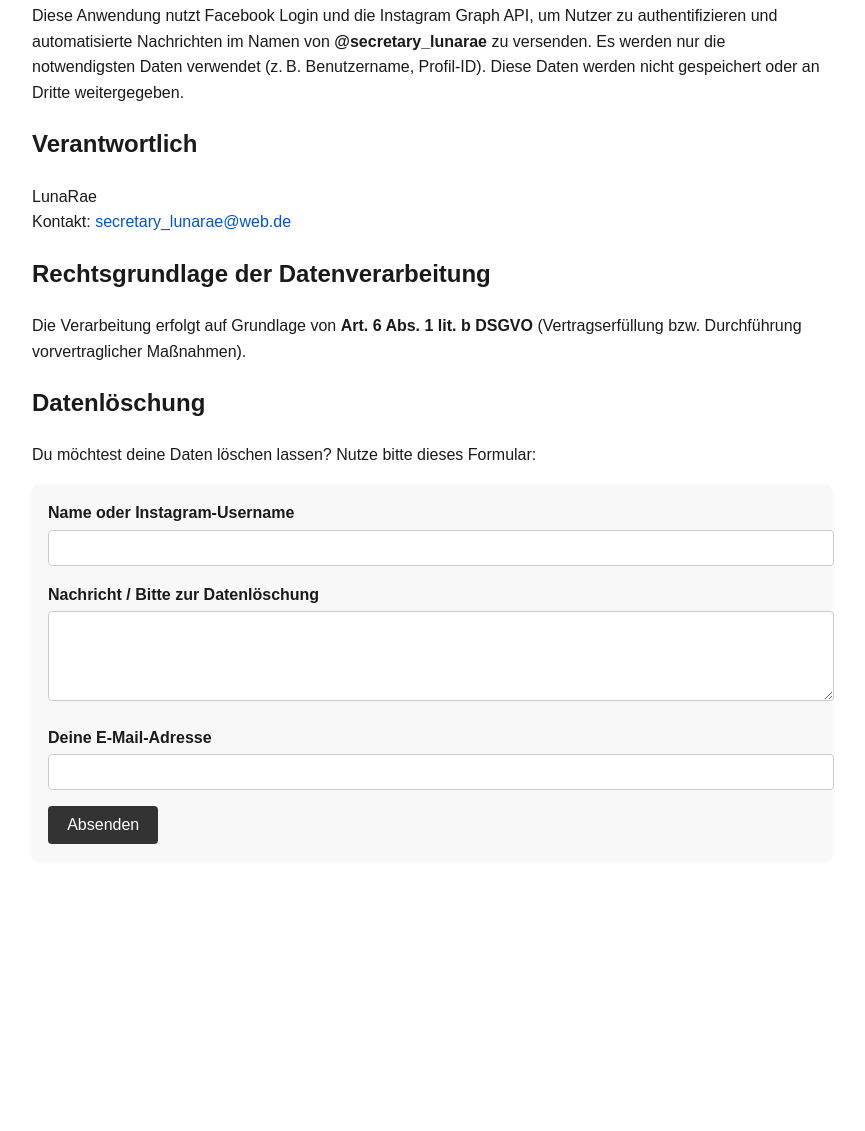
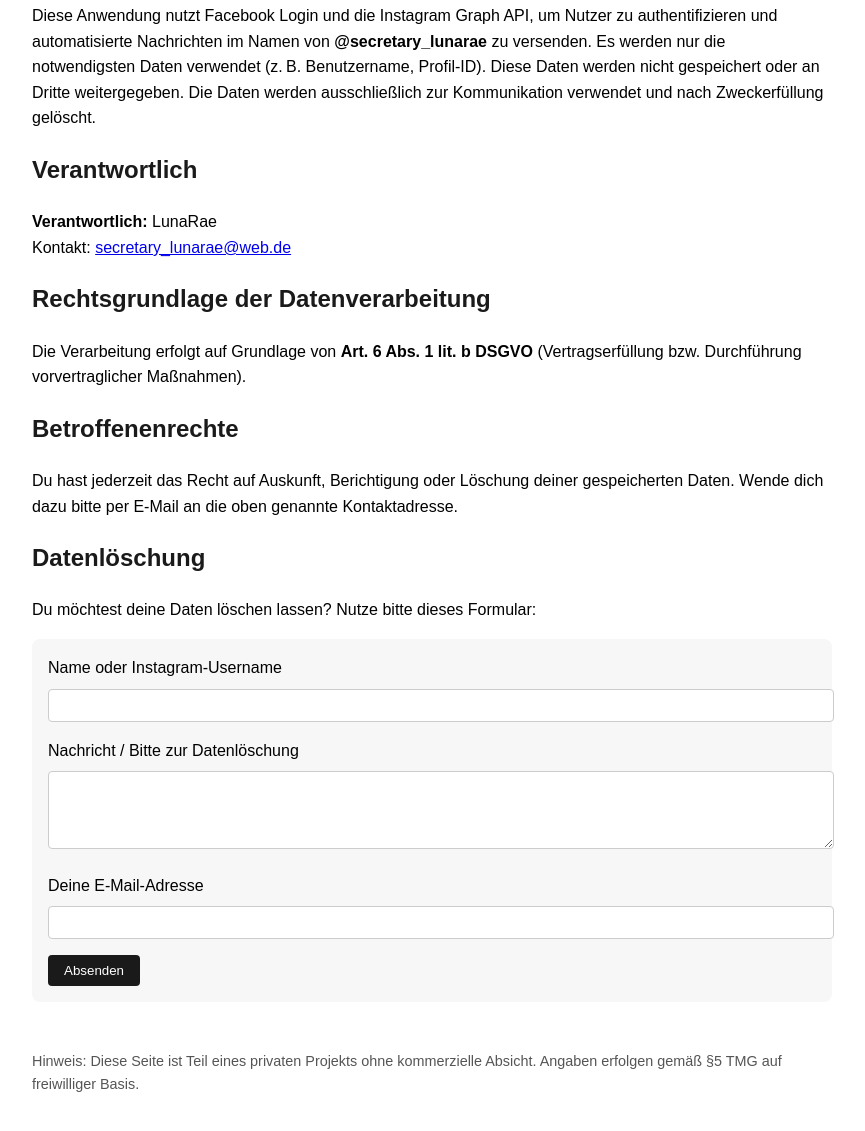
Before and after one commit to Jonas-255/lunarabot-privacy, a plain HTML site: page index.html in a window 1280 px wide. Shown: the part 123-1254 px from the top of the page, without its empty margins (208-1073 px from the left). Before the commit the page ends 1015 px from the top, so only its background shows below. Drawn offline with Linux system fonts and the light colour scheme.

Commit message:
Update index.html

```diff
--- a/index.html
+++ b/index.html
@@ -6,54 +6,44 @@
   <meta name="viewport" content="width=device-width, initial-scale=1">
   <style>
     body {
-      font-family: Arial, sans-serif;
+      font-family: sans-serif;
       margin: 0 auto;
       max-width: 800px;
       padding: 2rem;
       line-height: 1.6;
-      background-color: #ffffff;
-      color: #1a1a1a;
     }
     h1, h2 {
       color: #1a1a1a;
     }
     form {
-      background: #f8f8f8;
+      background: #f7f7f7;
       padding: 1rem;
       border-radius: 8px;
       margin-top: 1rem;
-      box-shadow: 0 2px 4px rgba(0,0,0,0.05);
-    }
-    label {
-      font-weight: bold;
     }
     input, textarea {
       width: 100%;
-      margin-top: 0.25rem;
+      margin-top: 0.5rem;
       margin-bottom: 1rem;
       padding: 0.5rem;
       border-radius: 4px;
       border: 1px solid #ccc;
-      font-size: 1rem;
     }
     button {
-      padding: 0.6rem 1.2rem;
-      background: #333;
-      color: white;
+      padding: 0.5rem 1rem;
+      background: #1a1a1a;
+      color: #fff;
       border: none;
       border-radius: 4px;
       cursor: pointer;
-      font-size: 1rem;
     }
     button:hover {
-      background: #555;
+      background: #444;
     }
-    a {
-      color: #0055cc;
-      text-decoration: none;
-    }
-    a:hover {
-      text-decoration: underline;
+    footer {
+      margin-top: 3rem;
+      font-size: 0.9rem;
+      color: #555;
     }
   </style>
 </head>
@@ -61,27 +51,22 @@
 
 <h1>Datenschutzerklärung</h1>
 
-<p>
-Diese Anwendung nutzt Facebook Login und die Instagram Graph API, um Nutzer zu authentifizieren und automatisierte Nachrichten im Namen von <strong>@secretary_lunarae</strong> zu versenden. Es werden nur die notwendigsten Daten verwendet (z. B. Benutzername, Profil-ID). Diese Daten werden nicht gespeichert oder an Dritte weitergegeben.
-</p>
+<p>Diese Anwendung nutzt Facebook Login und die Instagram Graph API, um Nutzer zu authentifizieren und automatisierte Nachrichten im Namen von <strong>@secretary_lunarae</strong> zu versenden. Es werden nur die notwendigsten Daten verwendet (z. B. Benutzername, Profil-ID). Diese Daten werden nicht gespeichert oder an Dritte weitergegeben. Die Daten werden ausschließlich zur Kommunikation verwendet und nach Zweckerfüllung gelöscht.</p>
 
 <h2>Verantwortlich</h2>
-<p>
-LunaRae<br>
-Kontakt: <a href="mailto:secretary_lunarae@web.de">secretary_lunarae@web.de</a>
-</p>
+<p><strong>Verantwortlich:</strong> LunaRae<br>
+Kontakt: <a href="mailto:secretary_lunarae@web.de">secretary_lunarae@web.de</a></p>
 
 <h2>Rechtsgrundlage der Datenverarbeitung</h2>
-<p>
-Die Verarbeitung erfolgt auf Grundlage von <strong>Art. 6 Abs. 1 lit. b DSGVO</strong> (Vertragserfüllung bzw. Durchführung vorvertraglicher Maßnahmen).
-</p>
+<p>Die Verarbeitung erfolgt auf Grundlage von <strong>Art. 6 Abs. 1 lit. b DSGVO</strong> (Vertragserfüllung bzw. Durchführung vorvertraglicher Maßnahmen).</p>
+
+<h2>Betroffenenrechte</h2>
+<p>Du hast jederzeit das Recht auf Auskunft, Berichtigung oder Löschung deiner gespeicherten Daten. Wende dich dazu bitte per E-Mail an die oben genannte Kontaktadresse.</p>
 
 <h2>Datenlöschung</h2>
-<p>
-Du möchtest deine Daten löschen lassen? Nutze bitte dieses Formular:
-</p>
+<p>Du möchtest deine Daten löschen lassen? Nutze bitte dieses Formular:</p>
 
-<form action="https://formspree.io/f/YOUR_FORM_ID" method="POST">
+<form action="https://formspree.io/f/xovwwebj" method="POST">
   <label for="username">Name oder Instagram-Username</label>
   <input type="text" name="username" id="username" required>
 
@@ -95,5 +80,9 @@ Du möchtest deine Daten löschen lassen? Nutze bitte dieses Formular:
   <button type="submit">Absenden</button>
 </form>
 
+<footer>
+  <p>Hinweis: Diese Seite ist Teil eines privaten Projekts ohne kommerzielle Absicht. Angaben erfolgen gemäß §5 TMG auf freiwilliger Basis.</p>
+</footer>
+
 </body>
 </html>
```
